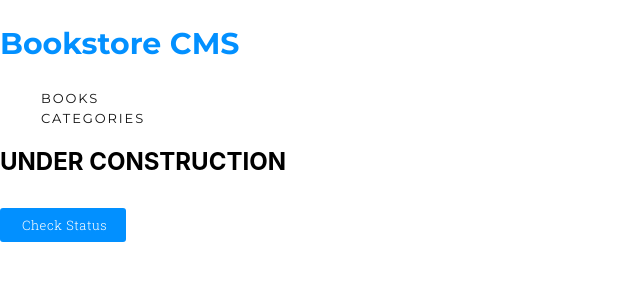
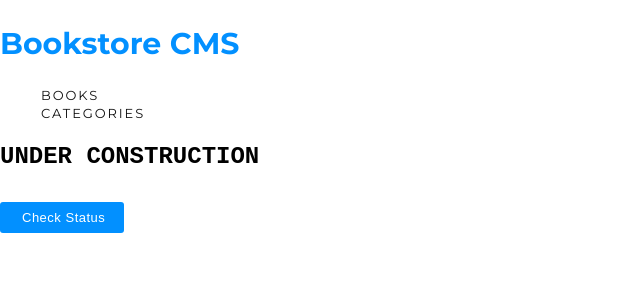
Before and after one commit to damdafayton/bookstore, a React (Create React App) app: page /categories in a window 1280 px wide. Shown: the top 300 px of the page, without its empty margins (0-640 px from the left). Built offline with nearby package versions, Linux system fonts and the light colour scheme.

Commit message:
Fiz linter

```diff
--- a/src/App.scss
+++ b/src/App.scss
@@ -2,7 +2,6 @@
   --azure: #0290ff;
   --black-two: #121212;
   --grey-border: #e8e8e8;
-  --black-two: #121212;
   --cool-blue: #4386bf;
 }
 
@@ -12,8 +11,12 @@
 }
 
 @font-face {
-  font-family: "RobotoSlab";
-  src: url("./fonts/Roboto_Slab/RobotoSlab-VariableFont_wght.ttf");
+  font-family: "RobotoSlab,sans-serif";
+  src: url("./fonts/Roboto_Slab/RobotoSlab,sans-serif-VariableFont_wght.ttf");
+}
+
+body {
+  font-family: "Courier New", Courier, monospace;
 }
 
 ul {
@@ -34,7 +37,7 @@ p {
 }
 
 h1 {
-  font-family: Montserrat;
+  font-family: "Montserrat", sans-serif;
   font-size: 1.875rem;
   font-stretch: normal;
   font-style: normal;
@@ -47,7 +50,7 @@ h1 {
   width: 3.688rem;
   height: 1rem;
   margin: 1.125rem 0 0.688rem 2.563rem;
-  font-family: Montserrat;
+  font-family: "Montserrat", sans-serif;
   font-size: 0.813rem;
   font-weight: normal;
   font-stretch: normal;
@@ -69,8 +72,7 @@ h1 {
   padding: 0.5rem 1.188rem 0.5rem 1.375rem;
   border-radius: 3px;
   background-color: var(--azure);
-
-  font-family: RobotoSlab;
+  font-family: "RobotoSlab", sans-serif;
   font-size: 0.813rem;
   font-weight: 300;
   font-stretch: normal;
--- a/src/components/Book.module.scss
+++ b/src/components/Book.module.scss
@@ -14,7 +14,7 @@
 
 .category_text {
   opacity: 0.5;
-  font-family: "Montserrat";
+  font-family: "Montserrat", sans-serif;
   font-size: 0.875rem;
   font-weight: bold;
   color: var(--black-two);
@@ -22,7 +22,7 @@
 
 h3 {
   margin: 0.188rem 0;
-  font-family: "RobotoSlab";
+  font-family: "RobotoSlab", sans-serif;
   font-size: 1.375rem !important;
   font-weight: bold !important;
   font-stretch: normal;
@@ -33,7 +33,7 @@ h3 {
 }
 
 .controls {
-  font-family: "RobotoSlab";
+  font-family: "RobotoSlab", sans-serif;
   font-size: 0.875rem;
   font-weight: 300;
   font-stretch: normal;
@@ -48,7 +48,7 @@ h3 {
   text-align: center;
   height: 1.125rem;
   opacity: 0.5;
-  font-family: Montserrat;
+  font-family: "Montserrat", sans-serif;
   font-size: 0.875rem;
   font-weight: normal;
   font-stretch: normal;
@@ -62,7 +62,7 @@ h3 {
   display: block;
   text-align: center;
   margin: 0.063rem 0.688rem;
-  font-family: Montserrat;
+  font-family: "Montserrat", sans-serif;
   font-size: 2rem;
   font-weight: normal;
   font-stretch: normal;
@@ -79,7 +79,7 @@ h3 {
 .current_chapter {
   margin: 0.063rem 0;
   opacity: 0.5;
-  font-family: "RobotoSlab";
+  font-family: "RobotoSlab", sans-serif;
   font-size: 0.813rem;
   font-weight: 300;
   font-stretch: normal;
@@ -90,7 +90,7 @@ h3 {
 }
 
 .current_chapter_number {
-  font-family: RobotoSlab;
+  font-family: "RobotoSlab", sans-serif;
   font-size: 1rem;
   font-weight: 300;
   font-stretch: normal;
@@ -106,8 +106,11 @@ h3 {
   height: 5rem;
   border-radius: 50%;
   border: double 0.5rem transparent;
-  background: linear-gradient(to bottom, white, white), linear-gradient(to bottom, #307bbe, #379cf6),
-    linear-gradient(to top, #307bbe, #379cf6), linear-gradient(to top, #307bbe, #379cf6),
+  background:
+    linear-gradient(to bottom, white, white),
+    linear-gradient(to bottom, #307bbe, #379cf6),
+    linear-gradient(to top, #307bbe, #379cf6),
+    linear-gradient(to top, #307bbe, #379cf6),
     linear-gradient(to bottom, #307bbe, #379cf6);
   background-repeat: no-repeat;
   background-size: auto, 50% 50%, 50% 50%, 50% 50%, 50% 50%;
--- a/src/components/Form.module.scss
+++ b/src/components/Form.module.scss
@@ -1,8 +1,8 @@
-$warm-grey: #888888;
+$warm-grey: #888;
 $pinkish-grey: #c4c4c4;
 
 .title {
-  font-family: "Montserrat";
+  font-family: "Montserrat", sans-serif;
   font-size: 1.25rem;
   font-weight: bold;
   font-stretch: normal;
@@ -14,7 +14,7 @@ $pinkish-grey: #c4c4c4;
 
 .control {
   flex-grow: 1;
-  font-family: "Montserrat";
+  font-family: "Montserrat", sans-serif;
   font-size: 1rem;
   margin: 0.75rem 0;
   padding: 0.25rem 0;
```
